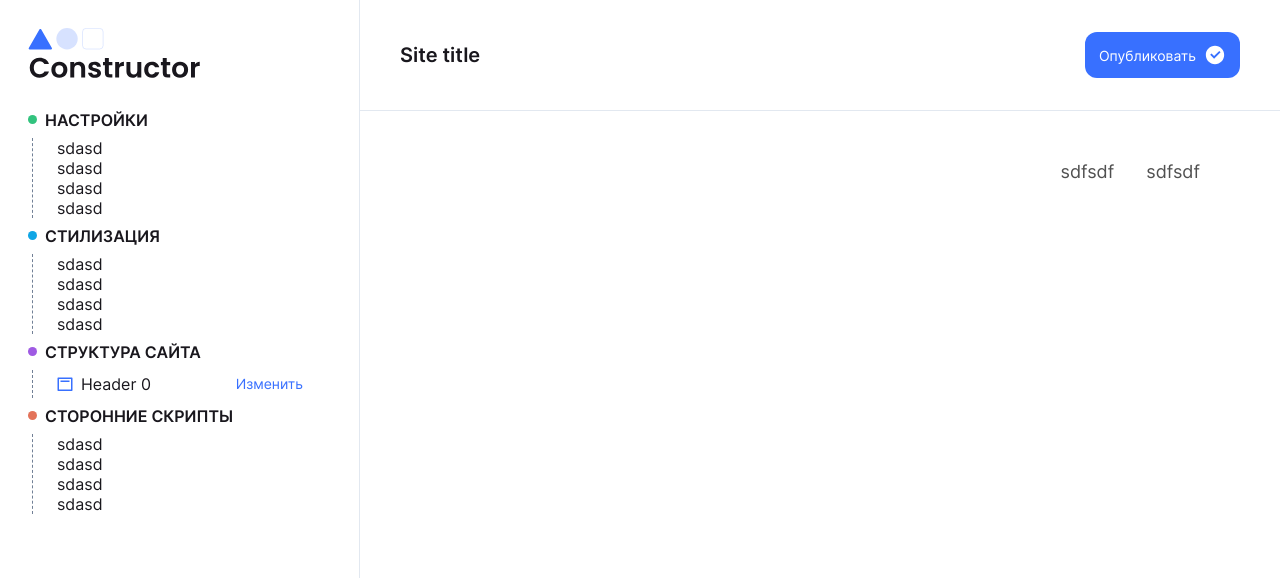
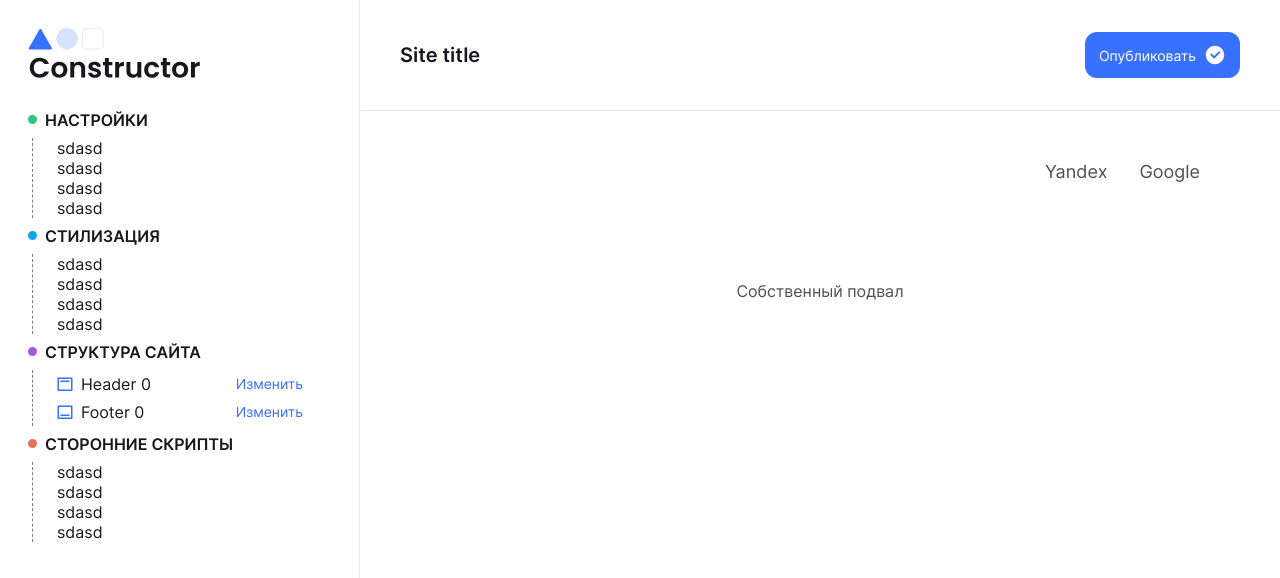
Before and after one commit to RTUITLab/Agora-Hack-2022-RealityX-Frontend, a Vue app: page /projects/1 in a window 1280 px wide. Shown: the top 578 px of the page. Built offline with nearby package versions, Linux system fonts and the light colour scheme; sample sign-in values are in the browser's storage.

Commit message:
Added footer widget

```diff
--- a/src/components/Editor/EditorWorkspace.vue
+++ b/src/components/Editor/EditorWorkspace.vue
@@ -1,6 +1,7 @@
 <template>
   <div class="workspace">
-    <HeaderWidget :input-data="data[0]"></HeaderWidget>
+    <header-widget :input-data="data[0]"></header-widget>
+    <footer-widget :input-data="data[1]"></footer-widget>
   </div>
 </template>
 
@@ -8,9 +9,10 @@
 import { Component, Prop, Vue } from 'vue-property-decorator'
 import HeaderWidget from '@/components/Widgets/HeaderWidget.vue'
 import IWidget from '@/store/types/Widget'
+import FooterWidget from '@/components/Widgets/FooterWidget.vue'
 
 @Component({
-  components: { HeaderWidget }
+  components: { FooterWidget, HeaderWidget }
 })
 export default class EditorWorkspace extends Vue {
   @Prop()
--- a/src/components/Editor/StructureItem.vue
+++ b/src/components/Editor/StructureItem.vue
@@ -3,7 +3,8 @@
     <img :src="icon">
     <p>{{title}}</p>
     <button class="link" @click="showModal = true">Изменить</button>
-    <header-modal v-if="showModal" @close="showModal = false" :input-data="data"></header-modal>
+    <header-modal v-if="showModal && data.type === 'Header'" @close="showModal = false" :input-data="data"></header-modal>
+    <footer-modal v-if="showModal && data.type === 'Footer'" @close="showModal = false" :input-data="data"></footer-modal>
   </div>
 </template>
 
@@ -11,9 +12,10 @@
 import { Component, Prop, Vue } from 'vue-property-decorator'
 import IWidget, { WidgetTypes } from '@/store/types/Widget'
 import HeaderModal from '@/components/Modals/HeaderModal.vue'
+import FooterModal from '@/components/Modals/FooterModal.vue'
 
 @Component({
-  components: { HeaderModal }
+  components: { FooterModal, HeaderModal }
 })
 export default class StructureItem extends Vue {
   @Prop({
--- a/src/components/Forms/ColorPicker.vue
+++ b/src/components/Forms/ColorPicker.vue
@@ -9,11 +9,18 @@
 </template>
 
 <script lang="ts">
-import { Component, Vue } from 'vue-property-decorator'
+import { Component, Prop, Vue } from 'vue-property-decorator'
 
 @Component({})
 export default class ColorPicker extends Vue {
+  @Prop({})
+  value!: string
+
   color = '#000000'
+
+  created () {
+    this.color = this.value
+  }
 }
 </script>
 
--- /dev/null
+++ b/src/components/Modals/FooterModal.vue
@@ -0,0 +1,70 @@
+<template>
+  <base-modal @close="$emit('close')">
+    <template slot="header">
+      <h3 style="margin: 0">Подвал</h3>
+      <p style="margin: 0; font-size: 14px">Измените параметры футера</p>
+    </template>
+    <template slot="body">
+      <div class="row">
+        <div>
+          <label>Высота
+            <br>
+            <input type="text" style="width: 64px" v-model="data.data.height">
+          </label>
+        </div>
+        <div>
+          <label>Отступ сверху
+            <br>
+            <input type="text" style="width: 64px" v-model="data.data.marginTop">
+          </label>
+        </div>
+      </div>
+      <div class="row">
+        <label style="margin: 16px 0">Отступ снизу
+          <color-picker style="margin-top: 8px" @input="(e) => data.data.textColor = e" :value="data.data.textColor"></color-picker>
+        </label>
+      </div>
+      <div class="row">
+        <div>
+          <label>Текст
+            <br>
+            <input type="text" v-model="data.data.text">
+          </label>
+        </div>
+      </div>
+    </template>
+    <template slot="footer">
+      <button class="blue-btn" style="width: max-content" @click="saveData">Сохранить</button>
+    </template>
+  </base-modal>
+</template>
+
+<script lang="ts">
+import { Component, Prop, Vue } from 'vue-property-decorator'
+import { IFooterWidget } from '@/store/types/FooterWidget'
+import BaseModal from '@/components/Modals/BaseModal.vue'
+import ColorPicker from '@/components/Forms/ColorPicker.vue'
+
+@Component({
+  components: { ColorPicker, BaseModal }
+})
+export default class FooterModal extends Vue {
+  @Prop({})
+  inputData!: IFooterWidget
+
+  data!: IFooterWidget
+
+  public created () {
+    this.data = JSON.parse(JSON.stringify(this.inputData))
+  }
+
+  saveData () {
+    this.$root.$emit('update', this.data)
+    this.$emit('close')
+  }
+}
+</script>
+
+<style scoped>
+
+</style>
--- a/src/components/Modals/HeaderModal.vue
+++ b/src/components/Modals/HeaderModal.vue
@@ -28,8 +28,8 @@
         </label>
       </div>
       <div class="row">
-        <label style="margin: 16px 0">Отступ снизу
-          <color-picker style="margin-top: 8px" @input="data.data.linksColor"></color-picker>
+        <label style="margin: 16px 0">Цвет ссылок
+          <color-picker style="margin-top: 8px" @input="(e) => data.data.linksColor = e" :value="data.data.linksColor"></color-picker>
         </label>
       </div>
       <div v-if="data.data.links.length">
--- /dev/null
+++ b/src/components/Widgets/FooterWidget.vue
@@ -0,0 +1,34 @@
+<template>
+  <div :id="data.id + '_' + data.number" class="ws-footer" :style="`height: ${data.data.height}px; margin-top: ${data.data.marginTop}px`">
+    <div class="ws-footer_text" :style="`color: ${data.data.textColor}`">{{data.data.text}}</div>
+  </div>
+</template>
+
+<script lang="ts">
+import { Component, Prop, Vue } from 'vue-property-decorator'
+import { IFooterWidget } from '@/store/types/FooterWidget'
+
+@Component({})
+export default class FooterWidget extends Vue {
+  @Prop()
+  public inputData!: IFooterWidget
+
+  public data = {} as IFooterWidget
+
+  public created () {
+    this.data = this.inputData
+
+    this.$watch('inputData', (newData) => (this.data = newData))
+  }
+}
+</script>
+
+<style lang="scss" scoped>
+.ws-footer {
+  display: flex;
+
+  .ws-footer_text {
+    margin: auto;
+  }
+}
+</style>
--- a/src/components/Widgets/HeaderWidget.vue
+++ b/src/components/Widgets/HeaderWidget.vue
@@ -13,7 +13,7 @@
 
 <script lang="ts">
 import { Component, Prop, Vue } from 'vue-property-decorator'
-import { createDefaultHeader, IHeaderWidget } from '@/store/types/HeaderWidget'
+import { IHeaderWidget } from '@/store/types/HeaderWidget'
 
 @Component({})
 export default class HeaderWidget extends Vue {
--- /dev/null
+++ b/src/store/types/FooterWidget.ts
@@ -0,0 +1,28 @@
+import IWidget, { WidgetTypes } from '@/store/types/Widget'
+
+export interface IFooterWidget extends IWidget {
+  data: {
+    height: number,
+    marginTop: number,
+    textColor: string,
+    text: string
+  }
+}
+
+let counter = -1
+
+export function createDefaultFooter (): IFooterWidget {
+  counter++
+  return {
+    type: WidgetTypes.FOOTER,
+    number: counter,
+    id: 'footer',
+    data: {
+      height: 120,
+      marginTop: 0,
+      text: 'Собственный подвал',
+      textColor: '#505050'
+    },
+    template: ''
+  }
+}
--- a/src/store/types/HeaderWidget.ts
+++ b/src/store/types/HeaderWidget.ts
@@ -15,10 +15,13 @@ export interface IHeaderWidget extends IWidget {
   }
 }
 
+let counter = -1
+
 export function createDefaultHeader (): IHeaderWidget {
+  counter++
   return {
     type: WidgetTypes.HEADER,
-    number: 0,
+    number: counter,
     id: 'header',
     data: {
       height: 120,
@@ -26,10 +29,10 @@ export function createDefaultHeader (): IHeaderWidget {
       links: [
         {
           url: 'sdfsd',
-          name: 'sdfsdf'
+          name: 'Yandex'
         },
         {
-          name: 'sdfsdf',
+          name: 'Google',
           url: 'sdfsdf'
         }
       ],
--- a/src/store/types/Project.ts
+++ b/src/store/types/Project.ts
@@ -1,5 +1,6 @@
 import IWidget from '@/store/types/Widget'
 import { createDefaultHeader, ILink } from '@/store/types/HeaderWidget'
+import { createDefaultFooter } from '@/store/types/FooterWidget'
 
 export interface IProjectSettings {
   title: string
@@ -34,7 +35,7 @@ export function createProject (title: string, description: string, id: string):
       headerColor: '#F6F9FB',
       footerColor: '#1F223B'
     },
-    widgets: [createDefaultHeader()],
+    widgets: [createDefaultHeader(), createDefaultFooter()],
     links: []
   }
 }
```
